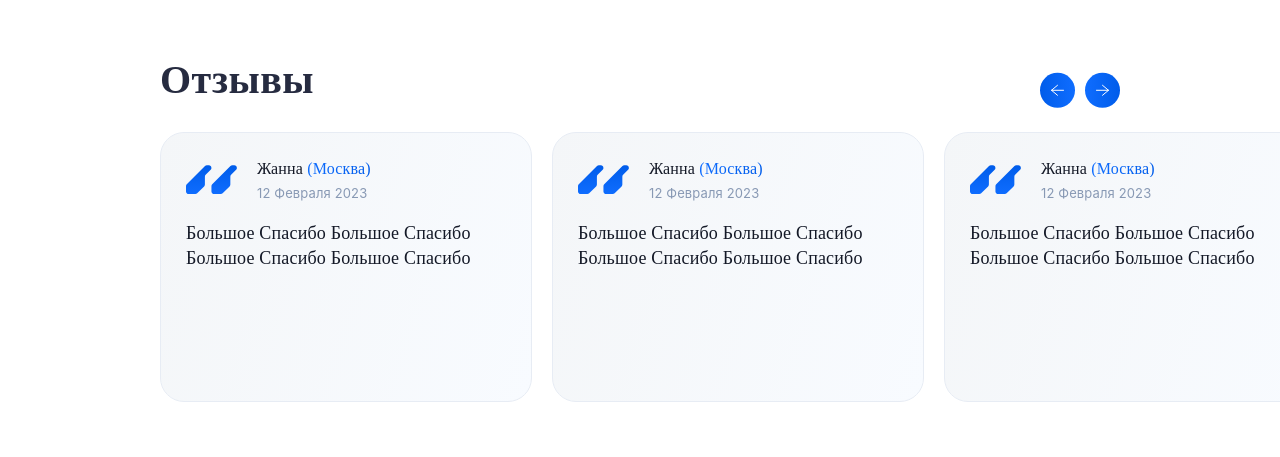
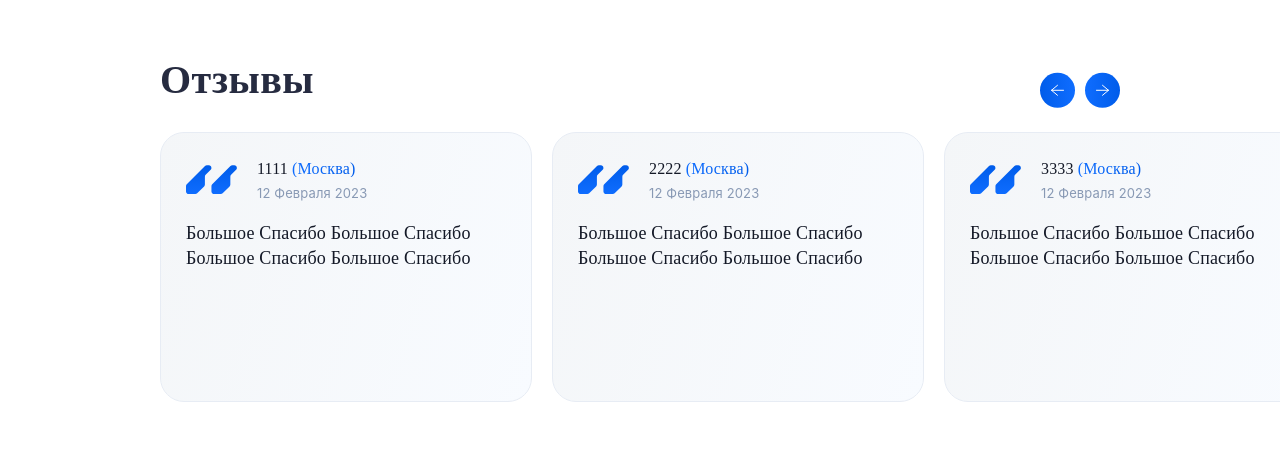
Before and after one commit to ghost-raven1/express-money-front, a React (Vite) app: page / in a window 1280 px wide. Shown: the part 3560-4017 px from the top of the page. Built offline with nearby package versions, Linux system fonts and the light colour scheme; a web font is replaced by a local one.

Commit message:
added update Carousel

```diff
--- a/src/pages/main/components/MainReviewsBlock/MainReviewsBlock.jsx
+++ b/src/pages/main/components/MainReviewsBlock/MainReviewsBlock.jsx
@@ -1,24 +1,45 @@
 import './MainReviewsBlock.scss'
-import MainReviewsList from "./components/MainReviewsList/MainReviewsList.jsx";
 import {
     mainReviewsBlockArrowLeft,
     mainReviewsBlockArrowRight
 } from "../../../../utils/images.js";
+import {useRef} from "react";
+import Carousel from "./components/MainReviewsList/MainReviewsList.jsx";
 const MainReviewsBlock = () => {
+    const ref = useRef(null);
+    const prev = () => {
+        requestAnimationFrame(() => {
+            const scrollLeft = ref.current.scrollLeft;
+            const itemWidth = parseInt(
+                getComputedStyle(ref.current.children[0]).width
+            );
+            ref.current.scrollLeft = scrollLeft - itemWidth * 3;
+        });
+    };
+    const next = () => {
+        requestAnimationFrame(() => {
+            const scrollLeft = ref.current.scrollLeft;
+            const itemWidth = parseInt(
+                getComputedStyle(ref.current.children[0]).width
+            );
+            ref.current.scrollLeft = scrollLeft + itemWidth * 3;
+        });
+    };
+
     return (
         <div className="reviews-block">
             <div className="reviews-block-top">
                 <div className="reviews-block-top__title">Отзывы</div>
                 <div className="reviews-block-top__buttons-reviews buttons-reviews">
-                    <div className="buttons-reviews__button">
+                    <div className="buttons-reviews__button" onClick={() => prev()}>
                         <img src={mainReviewsBlockArrowLeft} alt="" />
                     </div>
-                    <div className="buttons-reviews__button">
+                    <div className="buttons-reviews__button" onClick={() => next()}>
                         <img src={mainReviewsBlockArrowRight} alt="" />
                     </div>
                 </div>
             </div>
-           <MainReviewsList />
+           <Carousel ref={ref} />
         </div>
     )
 }
--- a/src/pages/main/components/MainReviewsBlock/MainReviewsBlock.scss
+++ b/src/pages/main/components/MainReviewsBlock/MainReviewsBlock.scss
@@ -36,5 +36,10 @@
   &__button {
     height: 35px;
     width: 35px;
+    transition: .3s ease-in-out;
+    &:hover {
+      cursor: pointer;
+      transform: scale(1.03);
+    }
   }
 }
--- a/src/pages/main/components/MainReviewsBlock/components/MainReviewsList/MainReviewsList.jsx
+++ b/src/pages/main/components/MainReviewsBlock/components/MainReviewsList/MainReviewsList.jsx
@@ -1,9 +1,10 @@
 import MainReviewsListCard from "./components/MainReviewsBlockCard/MainReviewsListCard.jsx";
 import './MainReviewsList.scss'
-const MainReviewsList = () => {
+import {forwardRef} from "react";
+const MainReviewsList = ({ forwardedRef }) => {
   const reviewsArr = [
     {
-      name: "Жанна",
+      name: "1111",
       city: "Москва",
       date: "12 Февраля 2023",
       text:
@@ -13,7 +14,7 @@ const MainReviewsList = () => {
         "Большое Спасибо",
     },
     {
-      name: "Жанна",
+      name: "2222",
       city: "Москва",
       date: "12 Февраля 2023",
       text:
@@ -23,7 +24,7 @@ const MainReviewsList = () => {
         "Большое Спасибо",
     },
     {
-      name: "Жанна",
+      name: "3333",
       city: "Москва",
       date: "12 Февраля 2023",
       text:
@@ -33,7 +34,7 @@ const MainReviewsList = () => {
         "Большое Спасибо",
     },
     {
-      name: "Жанна",
+      name: "4444",
       city: "Москва",
       date: "12 Февраля 2023",
       text:
@@ -43,7 +44,7 @@ const MainReviewsList = () => {
         "Большое Спасибо",
     },
     {
-      name: "Жанна",
+      name: "5555",
       city: "Москва",
       date: "12 Февраля 2023",
       text:
@@ -53,7 +54,7 @@ const MainReviewsList = () => {
         "Большое Спасибо",
     },
     {
-      name: "Жанна",
+      name: "6666",
       city: "Москва",
       date: "12 Февраля 2023",
       text:
@@ -63,7 +64,7 @@ const MainReviewsList = () => {
         "Большое Спасибо",
     },
     {
-      name: "Жанна",
+      name: "7777",
       city: "Москва",
       date: "12 Февраля 2023",
       text:
@@ -73,7 +74,7 @@ const MainReviewsList = () => {
           "Большое Спасибо",
     },
     {
-      name: "Жанна",
+      name: "8888",
       city: "Москва",
       date: "12 Февраля 2023",
       text:
@@ -83,7 +84,7 @@ const MainReviewsList = () => {
           "Большое Спасибо",
     },
     {
-      name: "Жанна",
+      name: "9999",
       city: "Москва",
       date: "12 Февраля 2023",
       text:
@@ -93,7 +94,7 @@ const MainReviewsList = () => {
           "Большое Спасибо",
     },
     {
-      name: "Жанна",
+      name: "10000",
       city: "Москва",
       date: "12 Февраля 2023",
       text:
@@ -104,7 +105,7 @@ const MainReviewsList = () => {
     },
   ];
   return (
-    <div className="reviews-list">
+    <div className="reviews-list" ref={ forwardedRef }>
       {!!reviewsArr.length &&
         reviewsArr.map((item, idx) => {
           return <MainReviewsListCard key={idx} item={item} />;
@@ -113,4 +114,8 @@ const MainReviewsList = () => {
   );
 };
 
-export default MainReviewsList;
+const Carousel = forwardRef((props, ref) => {
+  return <MainReviewsList {...props} forwardedRef={ref} />;
+});
+
+export default Carousel;
--- a/src/pages/main/components/MainReviewsBlock/components/MainReviewsList/MainReviewsList.scss
+++ b/src/pages/main/components/MainReviewsBlock/components/MainReviewsList/MainReviewsList.scss
@@ -2,7 +2,8 @@
   display: flex;
   flex-direction: row;
   gap: 20px;
-  overflow-x: auto;
   margin-left: 160px;
   padding-bottom: 20px;
+  overflow: scroll;
+  scroll-behavior: smooth;
 }
```
